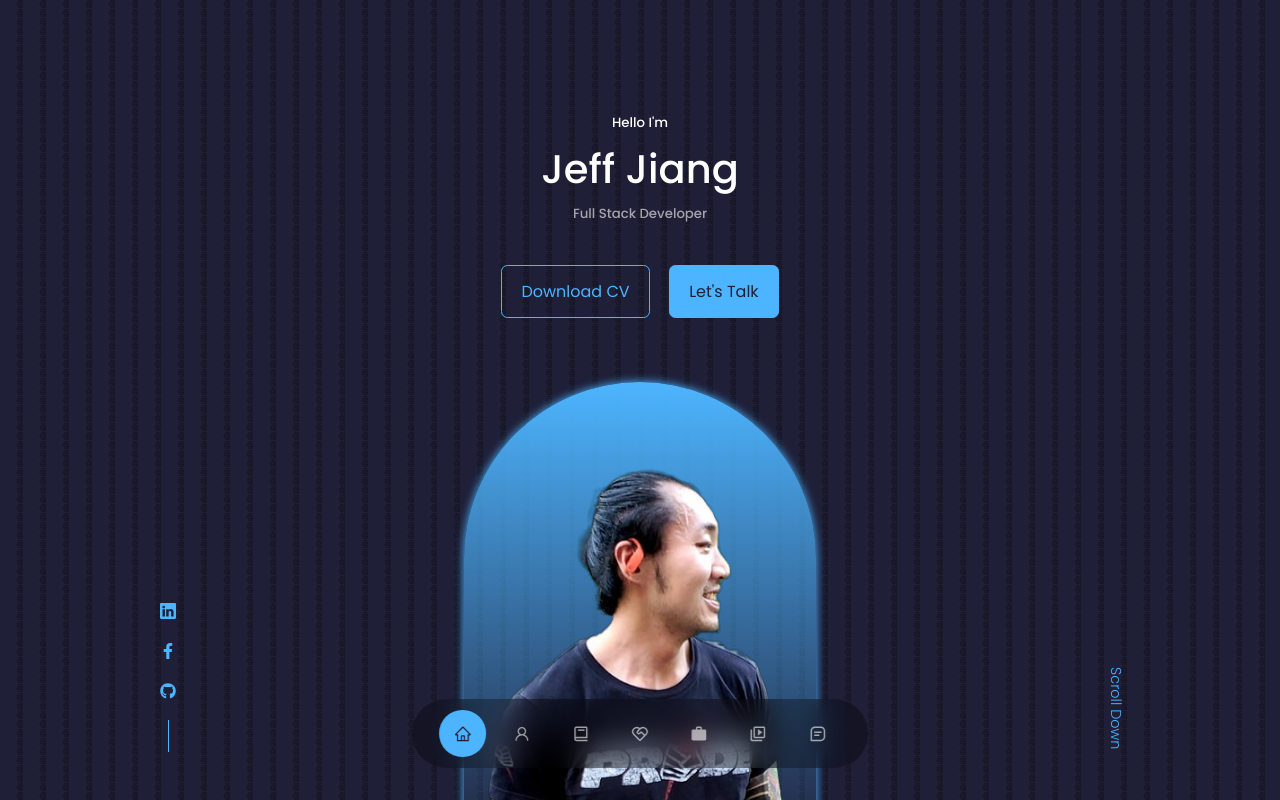
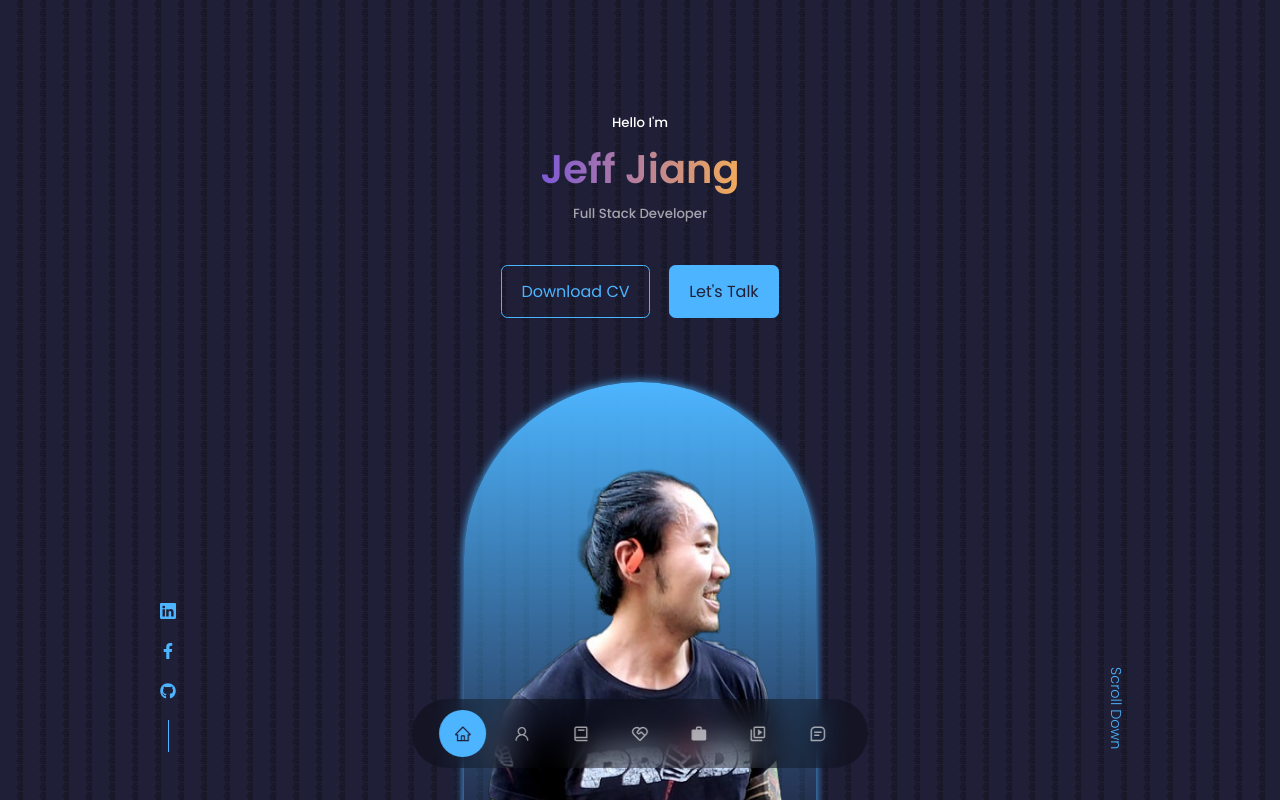
Before and after one commit to jeffjiang13/Portfolio, a React (Create React App) app: page / in a window 1280 px wide. Shown: the top 800 px of the page. Built offline with nearby package versions, Linux system fonts and the light colour scheme.

Commit message:
added style

```diff
--- a/src/components/footer/Footer.jsx
+++ b/src/components/footer/Footer.jsx
@@ -32,6 +32,9 @@ const Footer = () => {
         </li>
         <li>
           <a href="#portfolio">Portfolio</a>
+        </li>
+        <li>
+          <a href="#video">Videos</a>
         </li>
         <li>
           <a href="#testimonials">Testimonials</a>
--- a/src/components/footer/footer.css
+++ b/src/components/footer/footer.css
@@ -1,3 +1,27 @@
+/* Example CSS for the .name class to animate text */
+@keyframes textFade {
+  0%, 100% { background-size: 200% 200%; background-position: left center; }
+  50% { background-size: 200% 200%; background-position: right center; }
+}
+
+.footer__logo{
+  /* Apply your animation */
+  animation: textFade 5s ease infinite;
+
+  /* Gradient background */
+  background-image: linear-gradient(to right, #4fd1c5, #805ad5, #f6ad55);
+
+  /* Making the text transparent so the background is visible */
+  color: transparent;
+
+  /* Additional styling */
+  background-clip: text;
+  -webkit-background-clip: text;
+  display: inline-block;
+  font-weight: 900; /* Corresponds to 'font-black' in Tailwind */
+}
+
+
 footer {
   background: var(--color-primary);
   padding: 3rem 0;
@@ -39,12 +63,15 @@ footer a {
   border-radius: 0.7rem;
   display: flex;
   border: 1px solid transparent;
+  box-shadow: 0 0 10px var(--color-bg-variant);
+
 }
 
 .footer__socials a:hover {
   background: transparent;
   color: var(--color-bg);
   border-color: var(--color-bg);
+  box-shadow: 0 0 20px var(--color-bg-variant);
 }
 
 .footer__copyright {
--- a/src/components/header/Header.jsx
+++ b/src/components/header/Header.jsx
@@ -9,7 +9,7 @@ const Header = () => {
     <header>
       <div className="container header__container">
         <h5>Hello I'm</h5>
-        <h1>Jeff Jiang</h1>
+        <h1 className="name">Jeff Jiang</h1>
         <h5 className="text-light">Full Stack Developer</h5>
         <CTA />
         <HeaderSocials />
--- a/src/components/header/header.css
+++ b/src/components/header/header.css
@@ -1,3 +1,27 @@
+/* Example CSS for the .name class to animate text */
+@keyframes textFade {
+  0%, 100% { background-size: 200% 200%; background-position: left center; }
+  50% { background-size: 200% 200%; background-position: right center; }
+}
+
+.name {
+  /* Apply your animation */
+  animation: textFade 5s ease infinite;
+
+  /* Gradient background */
+  background-image: linear-gradient(to right, #4fd1c5, #805ad5, #f6ad55);
+
+  /* Making the text transparent so the background is visible */
+  color: transparent;
+
+  /* Additional styling */
+  background-clip: text;
+  -webkit-background-clip: text;
+  display: inline-block;
+  font-weight: 900; /* Corresponds to 'font-black' in Tailwind */
+}
+
+
 header {
   height: 100vh;
   padding-top: 7rem;
```
